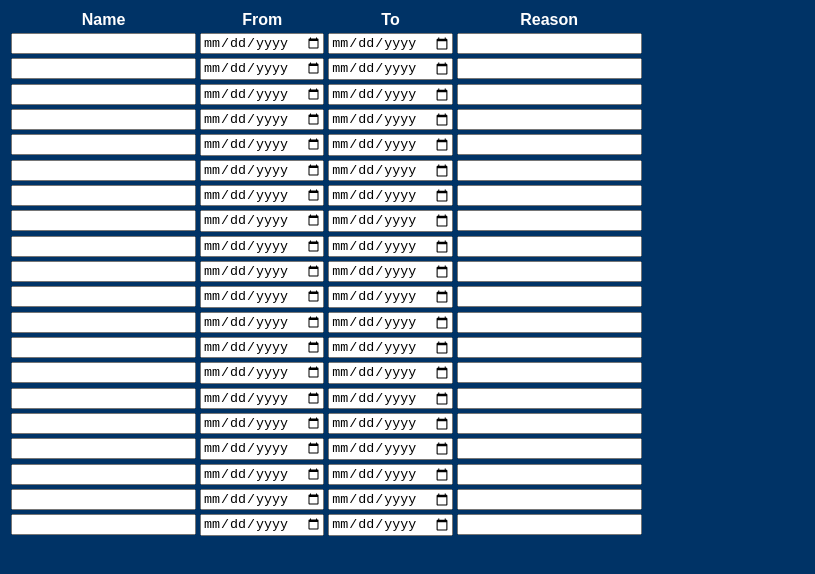
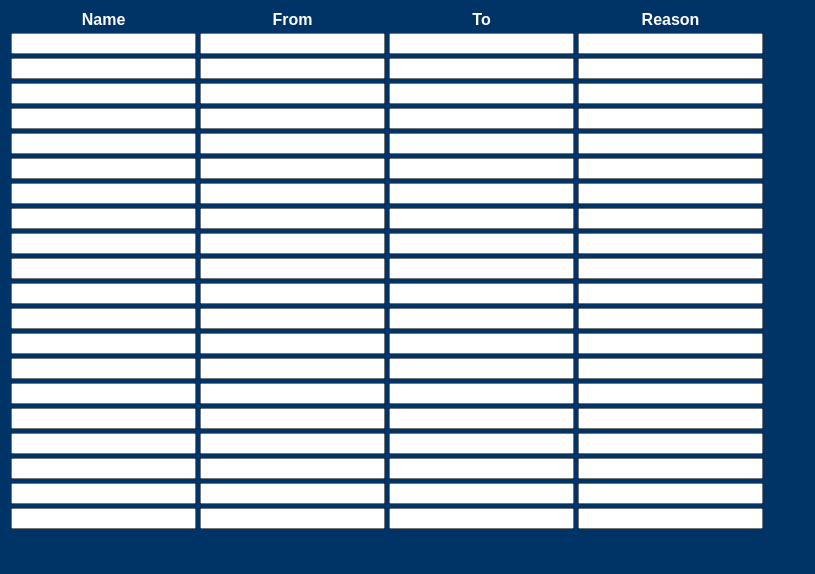
Before and after one commit to vetlelg/innovation-camp-website, a plain HTML site: page attendance.html in a window 1280 px wide. Shown: the whole page, without its empty margins (0-815 px from the left). Drawn offline with Linux system fonts and the light colour scheme.

Commit message:
changed calendar type

```diff
--- a/attendance.html
+++ b/attendance.html
@@ -14,122 +14,122 @@
       </tr>
       <tr>
         <td><input type="text"></td>
-        <td><input type="date"></td>
-        <td><input type="date"></td>
+        <td><input type="datetime"></td>
+        <td><input type="datetime"></td>
         <td><input type="text"></td>
       </tr>
       <tr>
         <td><input type="text"></td>
-        <td><input type="date"></td>
-        <td><input type="date"></td>
+        <td><input type="datetime"></td>
+        <td><input type="datetime"></td>
         <td><input type="text"></td>
       </tr>
       <tr>
         <td><input type="text"></td>
-        <td><input type="date"></td>
-        <td><input type="date"></td>
+        <td><input type="datetime"></td>
+        <td><input type="datetime"></td>
         <td><input type="text"></td>
       </tr>
       <tr>
         <td><input type="text"></td>
-        <td><input type="date"></td>
-        <td><input type="date"></td>
+        <td><input type="datetime"></td>
+        <td><input type="datetime"></td>
         <td><input type="text"></td>
       </tr>
       <tr>
         <td><input type="text"></td>
-        <td><input type="date"></td>
-        <td><input type="date"></td>
+        <td><input type="datetime"></td>
+        <td><input type="datetime"></td>
         <td><input type="text"></td>
       </tr>
       <tr>
         <td><input type="text"></td>
-        <td><input type="date"></td>
-        <td><input type="date"></td>
+        <td><input type="datetime"></td>
+        <td><input type="datetime"></td>
         <td><input type="text"></td>
       </tr>
       <tr>
         <td><input type="text"></td>
-        <td><input type="date"></td>
-        <td><input type="date"></td>
+        <td><input type="datetime"></td>
+        <td><input type="datetime"></td>
         <td><input type="text"></td>
       </tr>
       <tr>
         <td><input type="text"></td>
-        <td><input type="date"></td>
-        <td><input type="date"></td>
+        <td><input type="datetime"></td>
+        <td><input type="datetime"></td>
         <td><input type="text"></td>
       </tr>
       <tr>
         <td><input type="text"></td>
-        <td><input type="date"></td>
-        <td><input type="date"></td>
+        <td><input type="datetime"></td>
+        <td><input type="datetime"></td>
         <td><input type="text"></td>
       </tr>
       <tr>
         <td><input type="text"></td>
-        <td><input type="date"></td>
-        <td><input type="date"></td>
+        <td><input type="datetime"></td>
+        <td><input type="datetime"></td>
         <td><input type="text"></td>
       </tr>
       <tr>
         <td><input type="text"></td>
-        <td><input type="date"></td>
-        <td><input type="date"></td>
+        <td><input type="datetime"></td>
+        <td><input type="datetime"></td>
         <td><input type="text"></td>
       </tr>
       <tr>
         <td><input type="text"></td>
-        <td><input type="date"></td>
-        <td><input type="date"></td>
+        <td><input type="datetime"></td>
+        <td><input type="datetime"></td>
         <td><input type="text"></td>
       </tr>
       <tr>
         <td><input type="text"></td>
-        <td><input type="date"></td>
-        <td><input type="date"></td>
+        <td><input type="datetime"></td>
+        <td><input type="datetime"></td>
         <td><input type="text"></td>
       </tr>
       <tr>
         <td><input type="text"></td>
-        <td><input type="date"></td>
-        <td><input type="date"></td>
+        <td><input type="datetime"></td>
+        <td><input type="datetime"></td>
         <td><input type="text"></td>
       </tr>
       <tr>
         <td><input type="text"></td>
-        <td><input type="date"></td>
-        <td><input type="date"></td>
+        <td><input type="datetime"></td>
+        <td><input type="datetime"></td>
         <td><input type="text"></td>
       </tr>
       <tr>
         <td><input type="text"></td>
-        <td><input type="date"></td>
-        <td><input type="date"></td>
+        <td><input type="datetime"></td>
+        <td><input type="datetime"></td>
         <td><input type="text"></td>
       </tr>
       <tr>
         <td><input type="text"></td>
-        <td><input type="date"></td>
-        <td><input type="date"></td>
+        <td><input type="datetime"></td>
+        <td><input type="datetime"></td>
         <td><input type="text"></td>
       </tr>
       <tr>
         <td><input type="text"></td>
-        <td><input type="date"></td>
-        <td><input type="date"></td>
+        <td><input type="datetime"></td>
+        <td><input type="datetime"></td>
         <td><input type="text"></td>
       </tr>
       <tr>
         <td><input type="text"></td>
-        <td><input type="date"></td>
-        <td><input type="date"></td>
+        <td><input type="datetime"></td>
+        <td><input type="datetime"></td>
         <td><input type="text"></td>
       </tr>
       <tr>
         <td><input type="text"></td>
-        <td><input type="date"></td>
-        <td><input type="date"></td>
+        <td><input type="datetime"></td>
+        <td><input type="datetime"></td>
         <td><input type="text"></td>
       </tr>
     </table>
```
